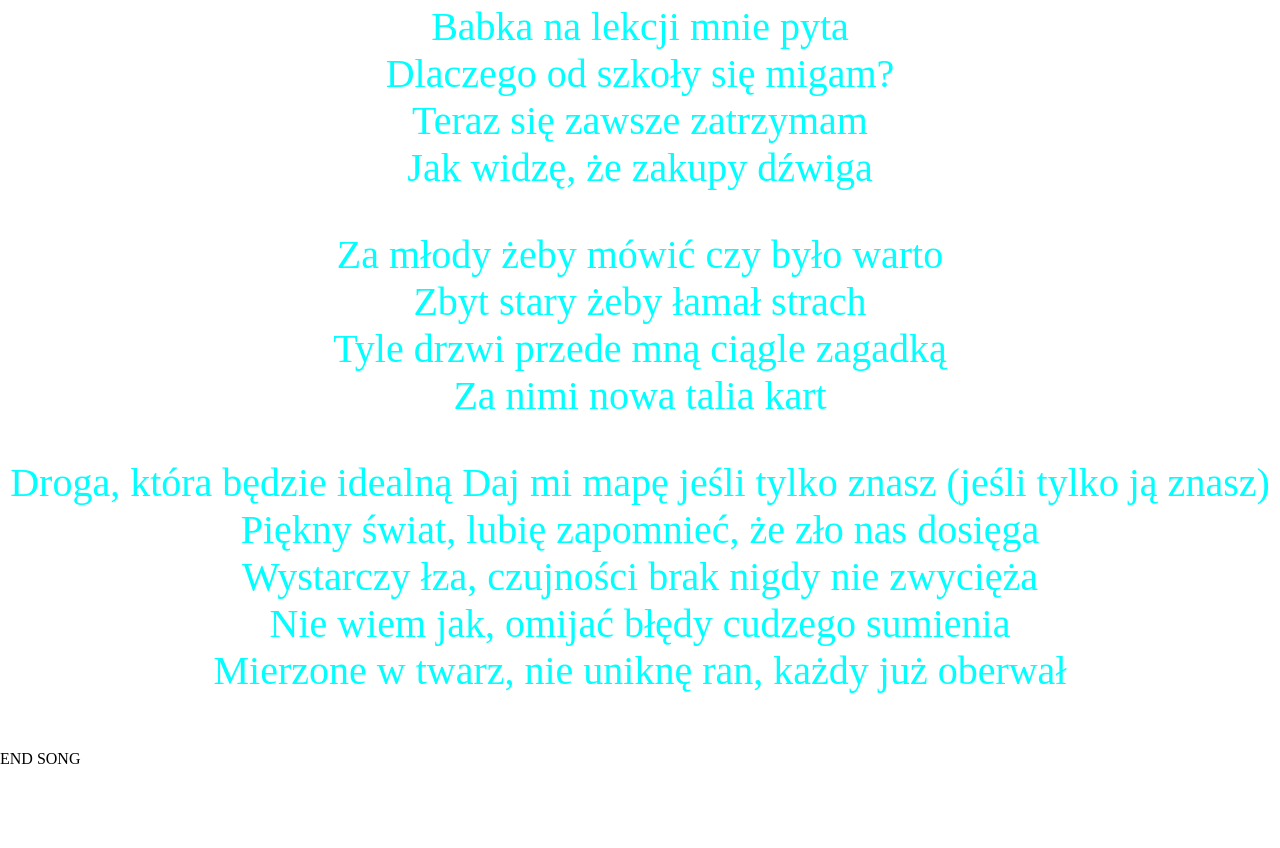
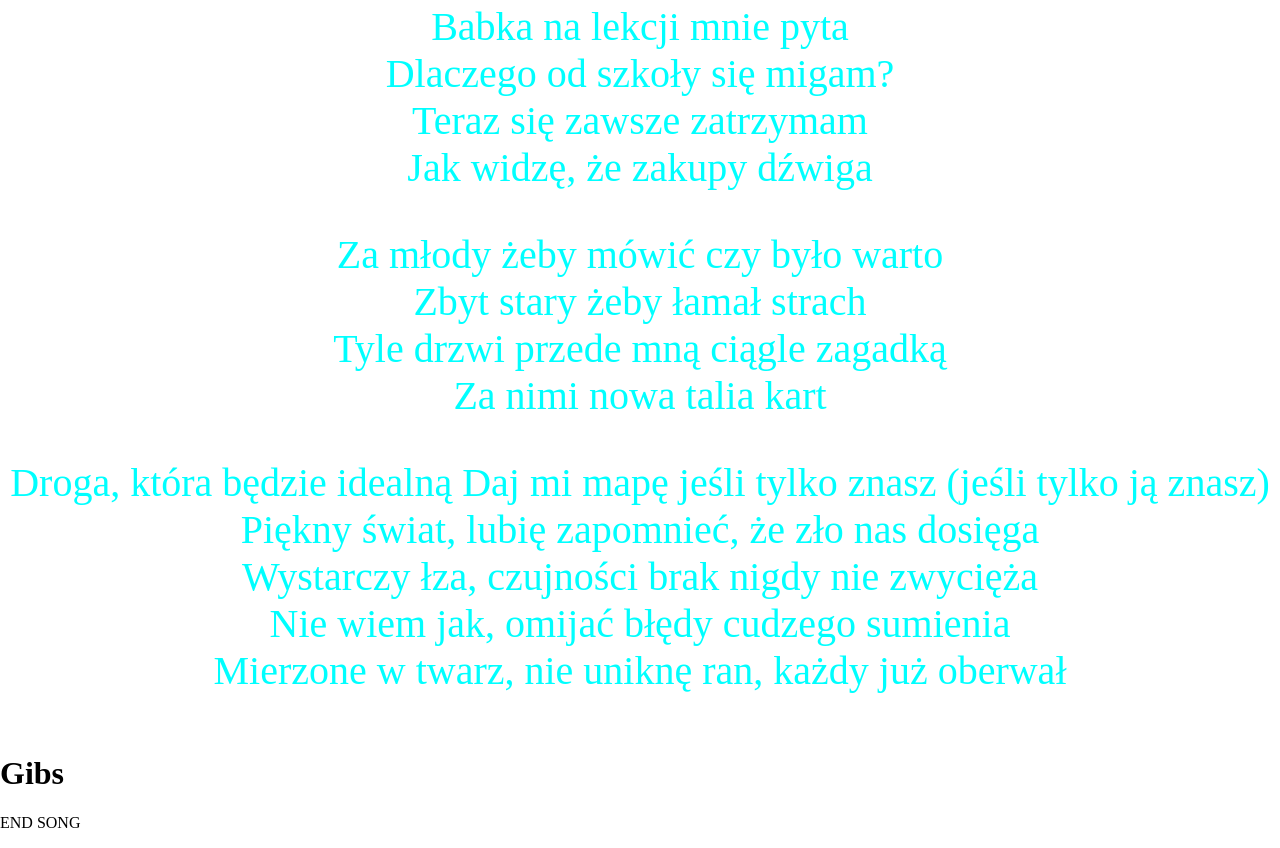
Before and after one commit to sakos98/modul-4.3, a plain HTML site: page index.html in a window 1280 px wide. Shown: the part 801-1649 px from the top of the page. Before the commit the page ends 1585 px from the top, so only its background shows below. Drawn offline with Linux system fonts and the light colour scheme.

Commit message:
Update index.html

```diff
--- a/index.html
+++ b/index.html
@@ -53,6 +53,7 @@
             </p>
         </div>
         <div class="end-song">
+            <h1> Gibs </h1>
             <p> END SONG </p>
         </div>
     </div>
```
